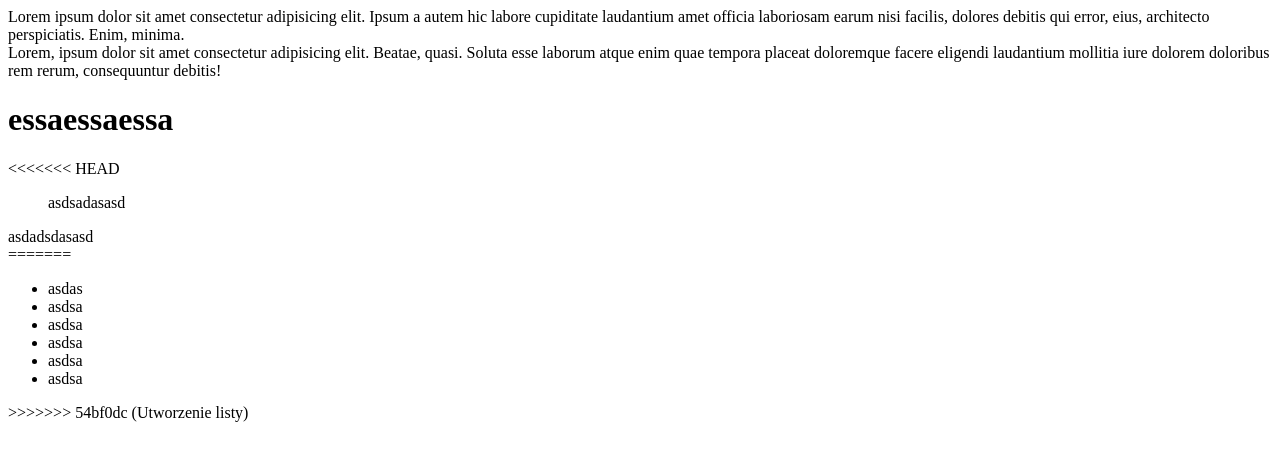
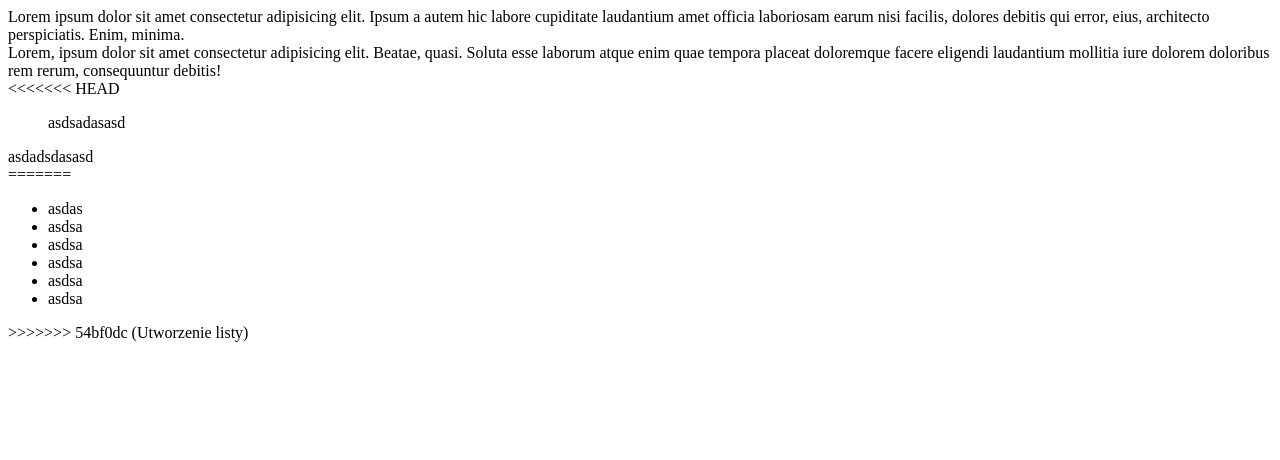
Before and after one commit to karolbialuk/kosmiczne, a plain HTML site: page index.html in a window 1280 px wide. Drawn offline with Linux system fonts and the light colour scheme.

Commit message:
Usunięcie nagłówka

```diff
--- a/index.html
+++ b/index.html
@@ -12,7 +12,7 @@
 
     <article>Lorem, ipsum dolor sit amet consectetur adipisicing elit. Beatae, quasi. Soluta esse laborum atque enim quae tempora placeat doloremque facere eligendi laudantium mollitia iure dolorem doloribus rem rerum, consequuntur debitis!</article>
 
-    <h1>essaessaessa</h1>
+
 
 <<<<<<< HEAD
     <menu>
```
